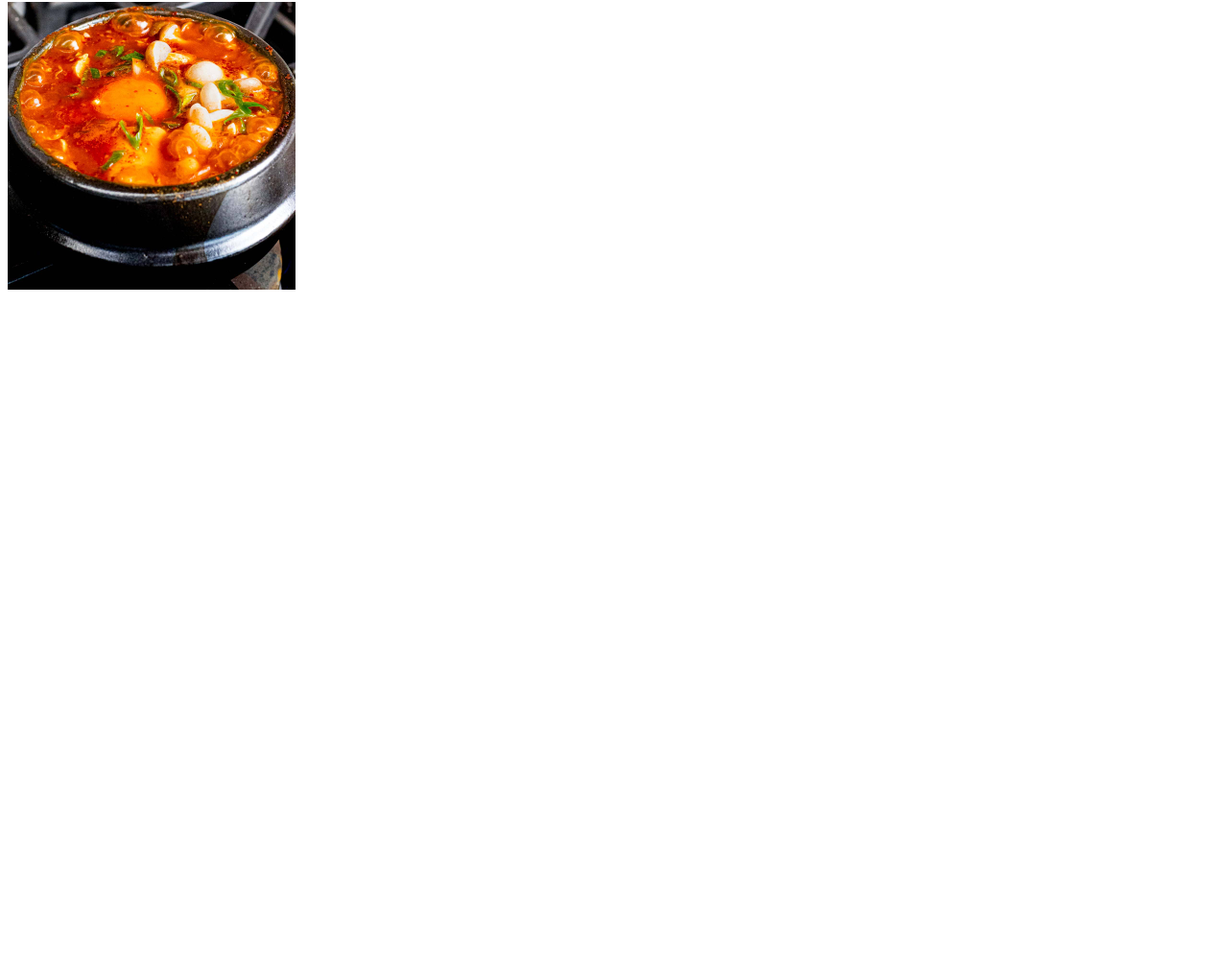
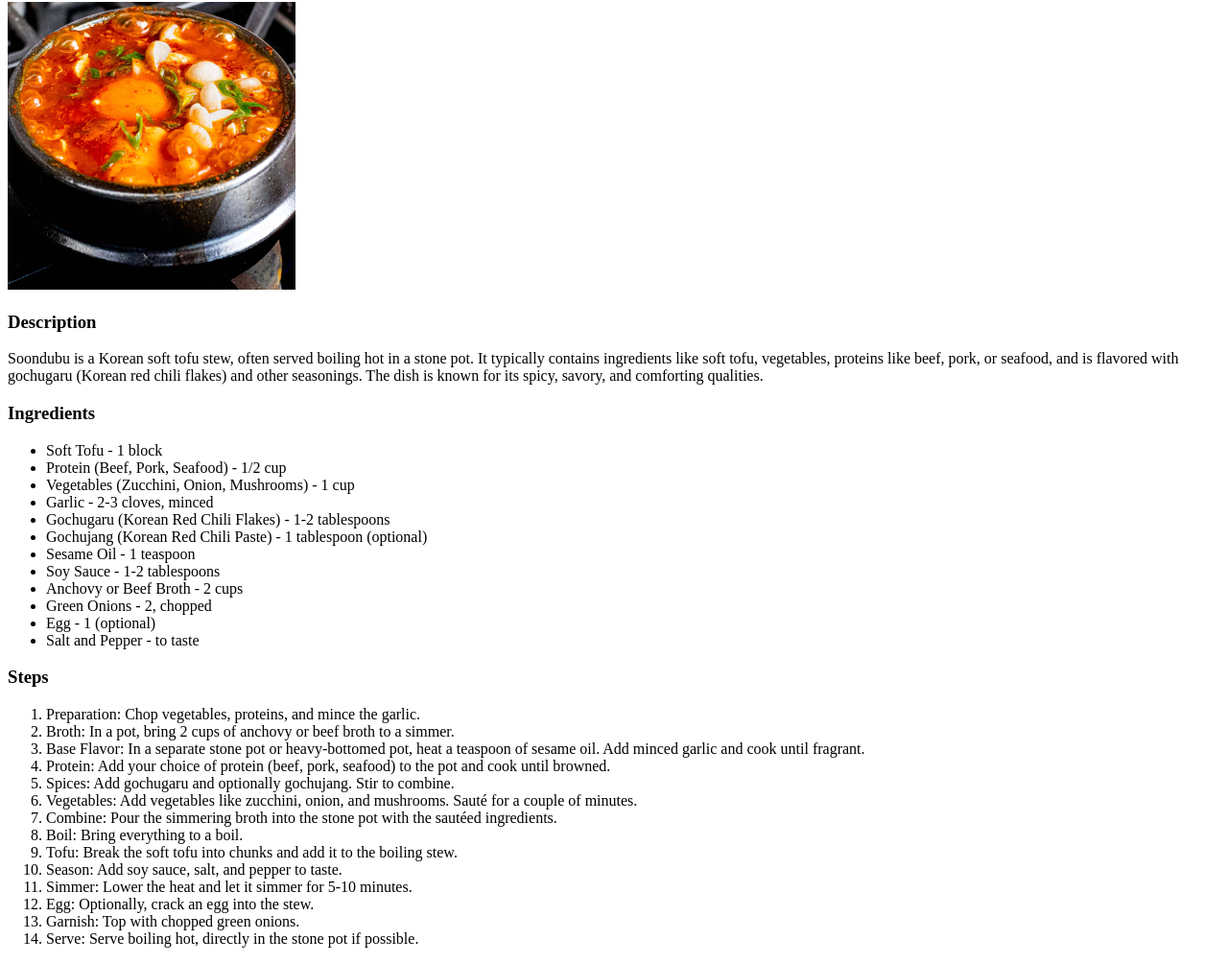
Before and after one commit to DavidASC20/odin_proj, a plain HTML site: page recipes/dif_recipes/soondubu.html in a window 1280 px wide. Shown: the part 78-1082 px from the top of the page at 96% size. Before the commit the page ends 800 px from the top, so only its background shows below. Drawn offline with Linux system fonts and the light colour scheme.

Commit message:
added descriptions, ingredients, and steps into the different recipe files. changed the links into an unordered list in index.html

```diff
--- a/recipes/dif_recipes/soondubu.html
+++ b/recipes/dif_recipes/soondubu.html
@@ -9,5 +9,42 @@
 <body>
     <h1>Soondubu Recipe</h1>
     <img src = "../images/soondubu.jpeg" alt = "Picture of Soondubu" height="300px" width = "300px">
+    <h3>Description</h3>
+    <p>
+        Soondubu is a Korean soft tofu stew, often served boiling hot in a stone pot. It typically contains ingredients like soft tofu, vegetables, proteins like beef, pork, or seafood, and is flavored with gochugaru (Korean red chili flakes) and other seasonings. The dish is known for its spicy, savory, and comforting qualities.
+    </p>
+    <h3>Ingredients</h3>
+    <ul>
+        <li>Soft Tofu - 1 block</li>
+        <li>Protein (Beef, Pork, Seafood) - 1/2 cup</li>
+        <li>Vegetables (Zucchini, Onion, Mushrooms) - 1 cup</li>
+        <li>Garlic - 2-3 cloves, minced</li>
+        <li>Gochugaru (Korean Red Chili Flakes) - 1-2 tablespoons</li>
+        <li>Gochujang (Korean Red Chili Paste) - 1 tablespoon (optional)</li>
+        <li>Sesame Oil - 1 teaspoon</li>
+        <li>Soy Sauce - 1-2 tablespoons</li>
+        <li>Anchovy or Beef Broth - 2 cups</li>
+        <li>Green Onions - 2, chopped</li>
+        <li>Egg - 1 (optional)</li>
+        <li>Salt and Pepper - to taste</li>
+    </ul>
+
+    <h3>Steps</h3>
+    <ol>
+        <li>Preparation: Chop vegetables, proteins, and mince the garlic.</li>
+        <li>Broth: In a pot, bring 2 cups of anchovy or beef broth to a simmer.</li>
+        <li>Base Flavor: In a separate stone pot or heavy-bottomed pot, heat a teaspoon of sesame oil. Add minced garlic and cook until fragrant.</li>
+        <li>Protein: Add your choice of protein (beef, pork, seafood) to the pot and cook until browned.</li>
+        <li>Spices: Add gochugaru and optionally gochujang. Stir to combine.</li>
+        <li>Vegetables: Add vegetables like zucchini, onion, and mushrooms. Sauté for a couple of minutes.</li>
+        <li>Combine: Pour the simmering broth into the stone pot with the sautéed ingredients.</li>
+        <li>Boil: Bring everything to a boil.</li>
+        <li>Tofu: Break the soft tofu into chunks and add it to the boiling stew.</li>
+        <li>Season: Add soy sauce, salt, and pepper to taste.</li>
+        <li>Simmer: Lower the heat and let it simmer for 5-10 minutes.</li>
+        <li>Egg: Optionally, crack an egg into the stew.</li>
+        <li>Garnish: Top with chopped green onions.</li>
+        <li>Serve: Serve boiling hot, directly in the stone pot if possible.</li>
+    </ol>
 </body>
 </html>
```
Also changed, not shown: recipes/dif_recipes/tteokbokki.html (+37 -0 lines), recipes/index.html (+8 -2 lines).
